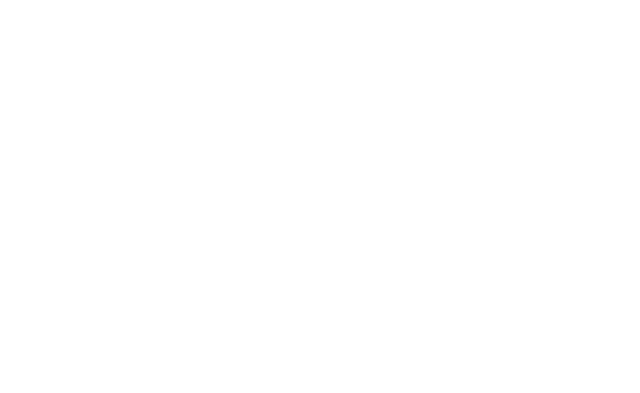
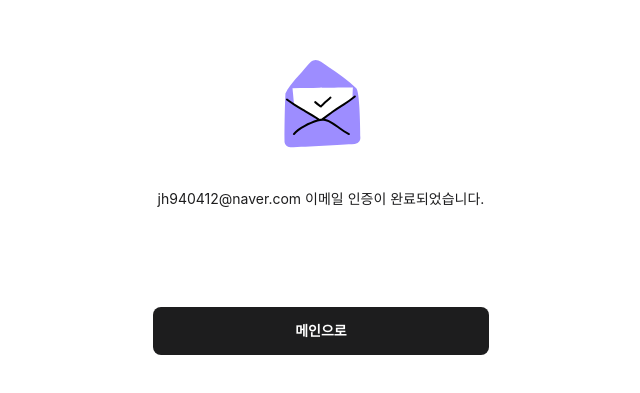
Before and after one commit to Nodepusher/PnJ, a React (Create React App) app in the folder frontend/: page /login/success-verify-email/1 in a window 1280 px wide. Before the commit this address had no page. Shown: the part 113-506 px from the top of the page, without its empty margins (319-959 px from the left). Built offline with nearby package versions, Linux system fonts and the light colour scheme.

Commit message:
email auth success 임시 커밋

```diff
--- a/frontend/src/Components/login/Modal.jsx
+++ b/frontend/src/Components/login/Modal.jsx
@@ -40,6 +40,11 @@
       case 'alreadyEmailAuth':
         checkType.title = "이미 이메일 인증이 완료되었습니다.";
         checkType.content = "P&J 서비스를 이용하실 수 있습니다.";
+        checkType.modalStyle = { display: "block" };
+        break;
+      case 'failEmailAuth':
+        checkType.title = "이메일 인증에 실패하였습니다.";
+        checkType.content = "회원가입을 다시 진행해주세요.";
         checkType.modalStyle = { display: "block" };
         break;
       default:
--- a/frontend/src/Containers/Login/EmailAuthSuccessContainer.js
+++ b/frontend/src/Containers/Login/EmailAuthSuccessContainer.js
@@ -1,11 +1,10 @@
-import React from "react";
-
-const EmailAuthSuccessContainer = () => {
+import React, {useState, useEffect} from "react";
+import axios from "axios";
+import { useParams, useNavigate } from "react-router-dom";
+import Modal from "../../Components/Login/Modal";
+const EmailAuthSuccessComponent = ({userEmail}) => {
   return (
   <>
-      <div>이메일 인증 성공 페이지</div>
-      <div className="flex h-full min-h-screen">
-        <div className="flex w-[100%] flex-col items-center py-[40px] lg:w-[55%] lg:py-[56px]">
     <section className="mx-auto flex h-full w-full max-w-[400px] flex-col justify-start lg:w-[400px]">
         <div className="mt-[62px] flex flex-col items-center justify-center lg:mt-[116px]">
           <svg
@@ -32,7 +31,7 @@
             ></path>
           </svg>
           <h1 className="content_primary font_headline_bold_lg mt-[40px] lg:mt-[25px]">
-                이메일 인증 완료
+            {userEmail}
           </h1>
           <p className="content_primary font_body_regular_md keep-all mt-[16px] text-center">
             jh940412@naver.com 이메일 인증이 완료되었습니다.
@@ -50,11 +49,62 @@
           </a>
         </div>
       </section>
-        </div>
-      </div>
+  </>
+  )
+}
 
+const EmailAuthSuccessContainer = () => {
+  const nav = useNavigate()
+  const {token} = useParams();
+  const option = {
+    method : 'post',
+    url : 'http://localhost:4000/EmailAuthAPI', // 임시 url
+    // token 값 header에 담아서 보냄
+    headers:{
+      'Content-Type' : 'application/json',
+      'Authorization' : `Bearer ${token}` // bearer 이부분은 좀 알아볼 필요가 있을듯
+    }
+  }
+  const [userEmail, setUserEmail] = useState('');
+  const [checkModal, setCheckModal] = useState(false);
+  const [emailAuthState, setEmailAuthState] = useState();
 
+  // http request to server
+  const emailAuth = () => {
+    return axios(option).then(res => {
+      if(res.status === 200){
+        setEmailAuthState("successEmailAuth")
+        setCheckModal(false)
+        setUserEmail(res.data.email)
+      }else{
+        setEmailAuthState("failEmailAuth")
+        setCheckModal(true)
+      }
+    }).catch(err => {
+      console.log(err)
+      setEmailAuthState("failEmailAuth")
+      setCheckModal(true)
+    })
+  }
 
+  // useEffect(() => {
+  //   emailAuth()
+  // }, []) // deps를 빈배열로 한번만 작동
+
+  // 모달창 닫기위한 함수
+  const closeModal = () => {
+    setCheckModal(false);
+    nav('/login/email-login')
+  };
+  useEffect(()=> {
+    setCheckModal(false)
+    setEmailAuthState("successEmailAuth")
+  },[])
+
+  return (
+    <>
+    {checkModal && <Modal type={emailAuthState} modalState={checkModal} closeModal={closeModal} />}
+    {emailAuthState === 'successEmailAuth' && <EmailAuthSuccessComponent userEmail={userEmail}/>}
     </>
   );
 };
--- a/frontend/src/Containers/Login/EmailSignUpContainer.js
+++ b/frontend/src/Containers/Login/EmailSignUpContainer.js
@@ -17,7 +17,9 @@
   const option = {
     method : 'post',
     url : URL,
-    contentType : 'application/json',
+    headers : {
+      'Content-Type' : 'application/json'
+    }
   }
 
   // useState 상태관리
--- a/frontend/src/Routers/MainRouter.js
+++ b/frontend/src/Routers/MainRouter.js
@@ -47,7 +47,7 @@
                 <Route path="verify-phone" element={<LoginPhoneVerifyPage />} />
                 <Route path="verify-phone-token" element={<InputVerifyNumberPage />} />
                 <Route path="existing-account" element={<ExistingAccountPage />} />
-                <Route path="success-verify-email" element={<EmailAuthSuccessPage />} />
+                <Route path="success-verify-email/:token" element={<EmailAuthSuccessPage />} />
                 <Route path="email-auth" element={<EmailAuthPage />} />
                 <Route path="email-sign-up" element={<EmailSignUpPage />} />
             </Route>
```
Lines whose indentation alone changed are shown as unchanged.
